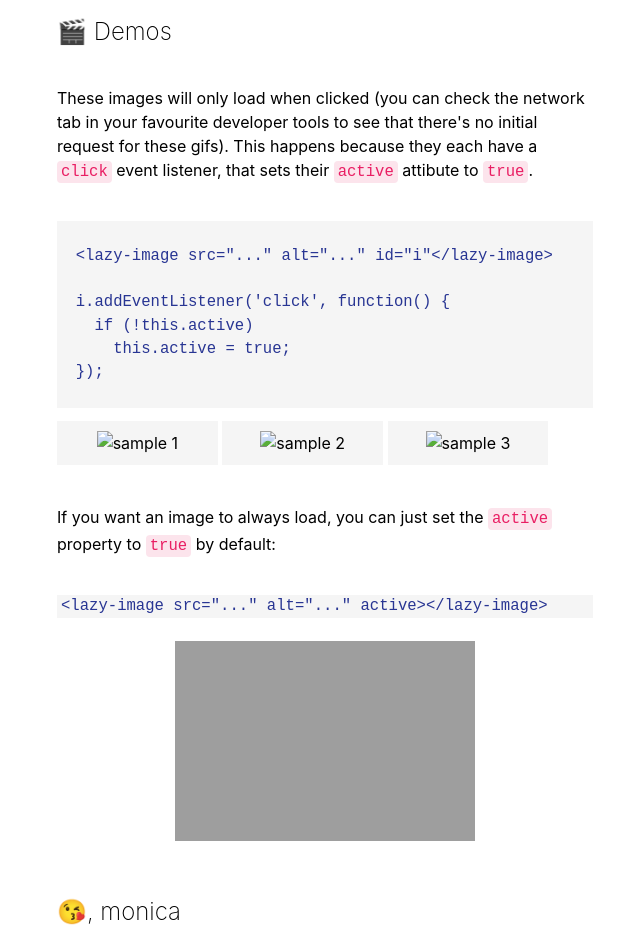
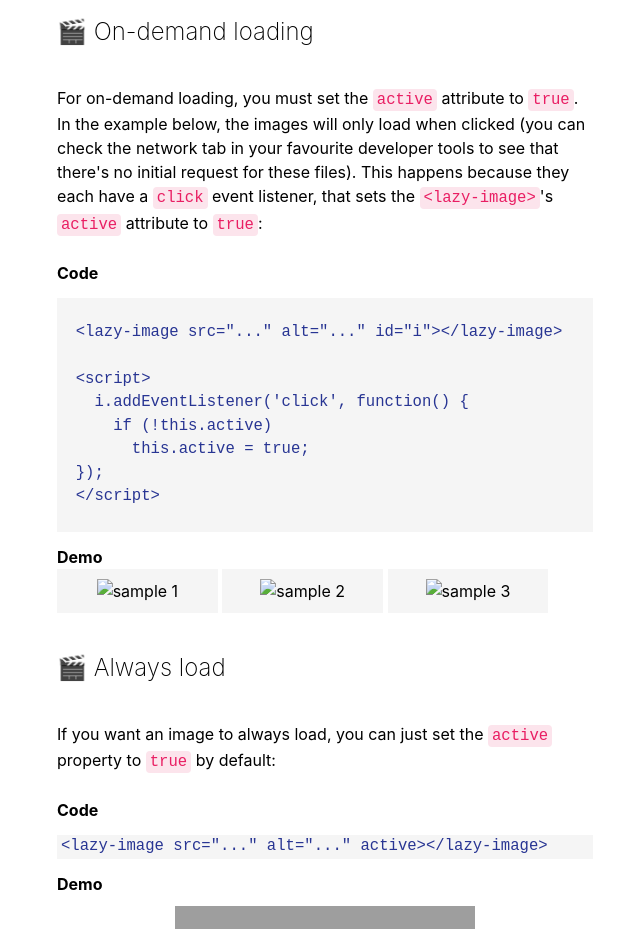
Before and after one commit to notwaldorf/lazy-image, a plain HTML site: page demo.html in a window 1280 px wide. Shown: the part 481-1410 px from the top of the page, without its empty margins (315-955 px from the left). Drawn offline with Linux system fonts and the light colour scheme.

Commit message:
clean up demo and readme

```diff
--- a/demo.html
+++ b/demo.html
@@ -42,21 +42,27 @@
     </ul>
   </section>
 
-  <h2>🎬 Demos</h2>
+  <h2>🎬 On-demand loading</h2>
   <section>
-    These images will only load when clicked (you can check the network tab in
-    your favourite developer tools to see that there's no initial request for these gifs).
+    For on-demand loading, you must set the <code>active</code> attribute to <code>true</code>.
+    In the example below, the images will only load when clicked (you can check the network tab in
+    your favourite developer tools to see that there's no initial request for these files).
     This happens because they each have a <code>click</code> event listener, that
-    sets their <code>active</code> attibute to <code>true</code>.<br><br>
+    sets the <code>&lt;lazy-image&gt;</code>'s <code>active</code> attribute to <code>true</code>:<br><br>
 
+    <b>Code</b>
     <pre><code>
-  &lt;lazy-image src="..." alt="..." id="i"&lt;/lazy-image&gt;
+  &lt;lazy-image src="..." alt="..." id="i"&gt;&lt;/lazy-image&gt;
 
-  i.addEventListener('click', function() {
-    if (!this.active)
-      this.active = true;
+  &lt;script&gt;
+    i.addEventListener('click', function() {
+      if (!this.active)
+        this.active = true;
   });
+  &lt;/script&gt;
     </pre></code>
+
+    <b>Demo</b><br>
 
     <lazy-image class="inactive" src="https://unsplash.it/300/200?image=1084" alt="sample 1"></lazy-image>
     <lazy-image class="inactive" src="https://unsplash.it/300/200?image=1080" alt="sample 2"></lazy-image>
@@ -73,10 +79,15 @@
     </script>
   </section>
 
+  <h2>🎬 Always load</h2>
   <section>
     If you want an image to always load, you can just set the <code>active</code>
     property to <code>true</code> by default:<br><br>
+
+    <b>Code</b><br>
     <pre><code>&lt;lazy-image src="..." alt="..." active&gt;&lt;/lazy-image&gt;</pre></code>
+
+    <b>Demo</b><br>
     <div style="text-align:center">
       <lazy-image src="https://unsplash.it/300/200?image=1062" alt="random image" active></lazy-image>
     </div>
```
Also changed, not shown: README.md.
